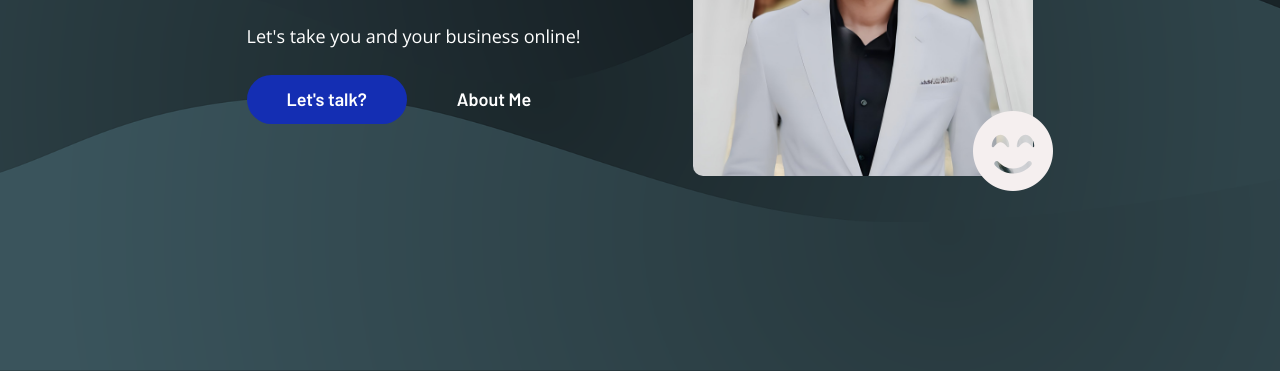
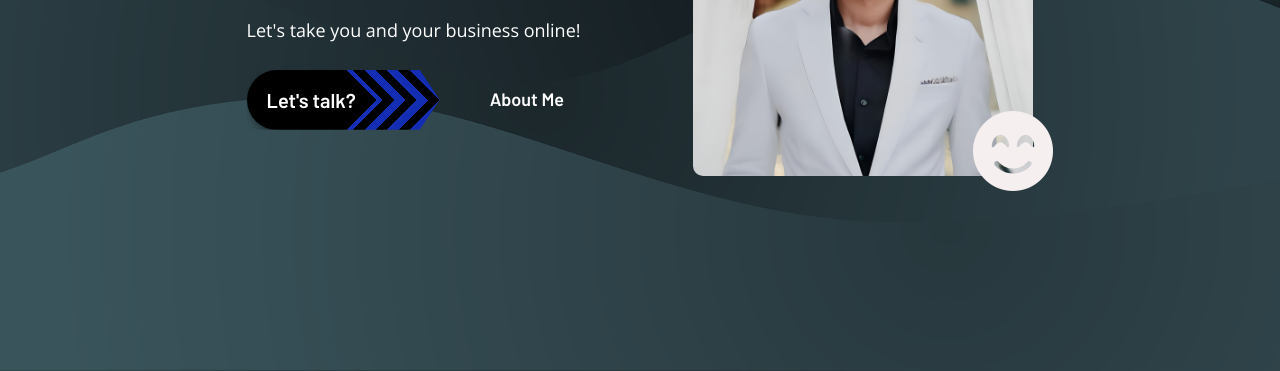
Before and after one commit to murtuja43/not-live-now-murtuja43.github.io, a plain HTML site: page index.html in a window 1280 px wide. Shown: the part 429-800 px from the top of the page. Drawn offline with nearby package versions, Linux system fonts and the light colour scheme.

Commit message:
added button animation

```diff
--- /dev/null
+++ b/button.css
@@ -0,0 +1,36 @@
+.button {
+    --c: rgb(0, 0, 0);
+    --s: .8rem; /* control the arrow size */
+    --p: calc(8*var(--s)); /* update the 8 to control the number of visible arrows */
+
+    --_c: color-mix(in srgb,var(--c),#000 40%);
+    --_g: 0 var(--s),#0000 0 calc(2*var(--s));
+    background:
+      conic-gradient(from 225deg at calc(100% - var(--p)) 50%,
+        var(--_c) 45deg,var(--c) 0 25%,#0000 0),
+      repeating-linear-gradient(135deg,var(--_c) var(--_g))
+      0 100%/200% 50.1% no-repeat,
+      repeating-linear-gradient( 45deg,var(--c)  var(--_g))
+      0 0   /200% 50.1% no-repeat;
+    clip-path: polygon(0 0,calc(100% - .5lh) 0,100% 50%,calc(100% - .5lh) 100%,0 100%);
+    line-height: 2;
+    padding-inline: 2rem calc(2rem + var(--p));
+    filter: drop-shadow(4px 4px 4px hsl(0 0% 0% / .5));
+    font-size: 2rem;
+    color: white;
+    border-radius: 999px 0 0 999px;
+    border: none;
+    cursor: pointer;
+    animation: m 1s linear infinite;
+  }
+  .button:hover {
+    animation-play-state: paused;
+  }
+  @keyframes m {
+    to {
+      background-position: 0 0,calc(2*sqrt(2)*var(--s)) 100%,calc(2*sqrt(2)*var(--s)) 0;
+    }
+  }
+
+  /* html, body { height: 100%; }
+  body { margin: 0; display: grid; place-items: center; background-color: hsl(0 0% 85%); } */
--- a/index.html
+++ b/index.html
@@ -9,6 +9,7 @@
   <link rel="stylesheet" href="style.css">
   <link rel="stylesheet" href="assets/css/media_q.css">
   <link rel="icon" href="title_logo.png">
+  <link rel="stylesheet" href="button.css">
 
   <!--
     - google font link
@@ -93,7 +94,7 @@
             </p>
 
             <div class="btn-group">
-              <a href="#contact" class="btn btn-primary blue">Let's talk?</a>
+              <a href="#contact" class="btn btn-primary blue button">Let's talk?</a>
 
               <a href="#about" class="btn">About Me</a>
             </div>
```
